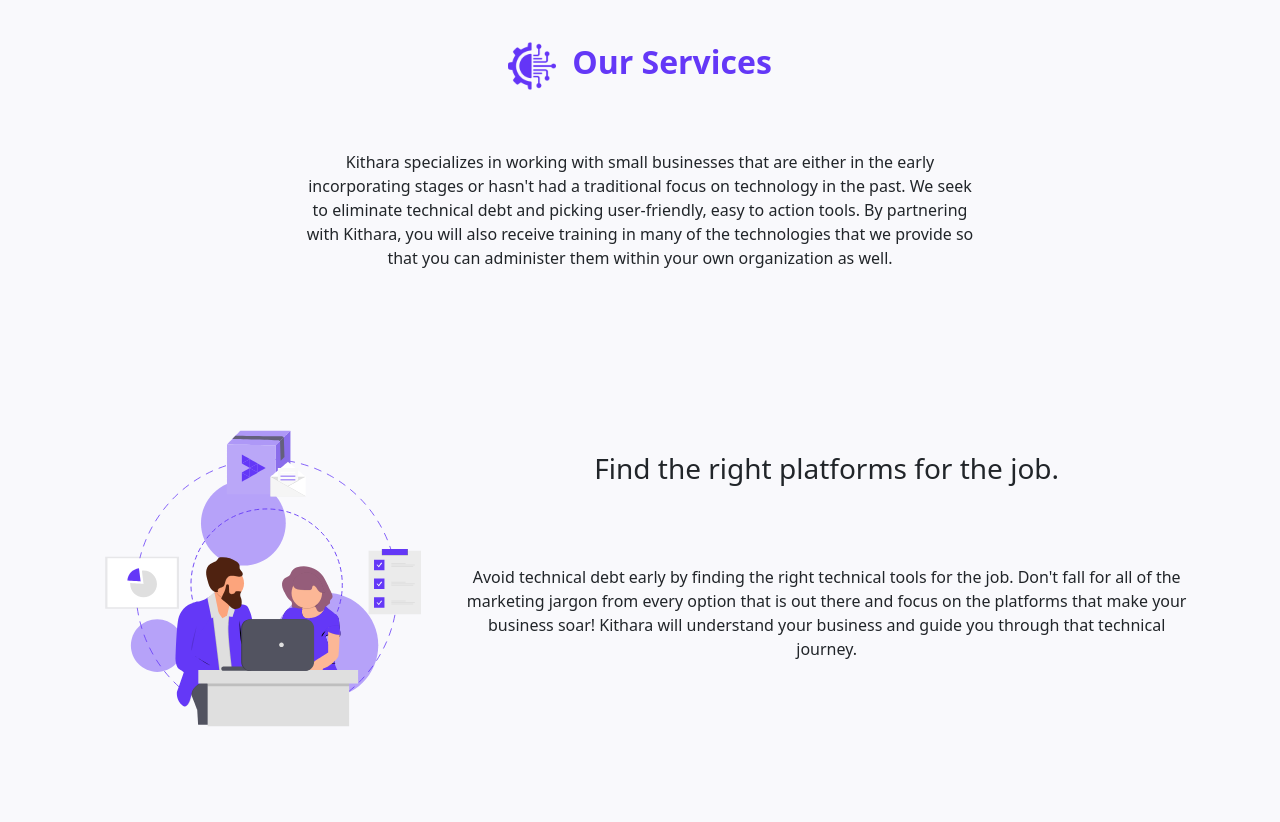
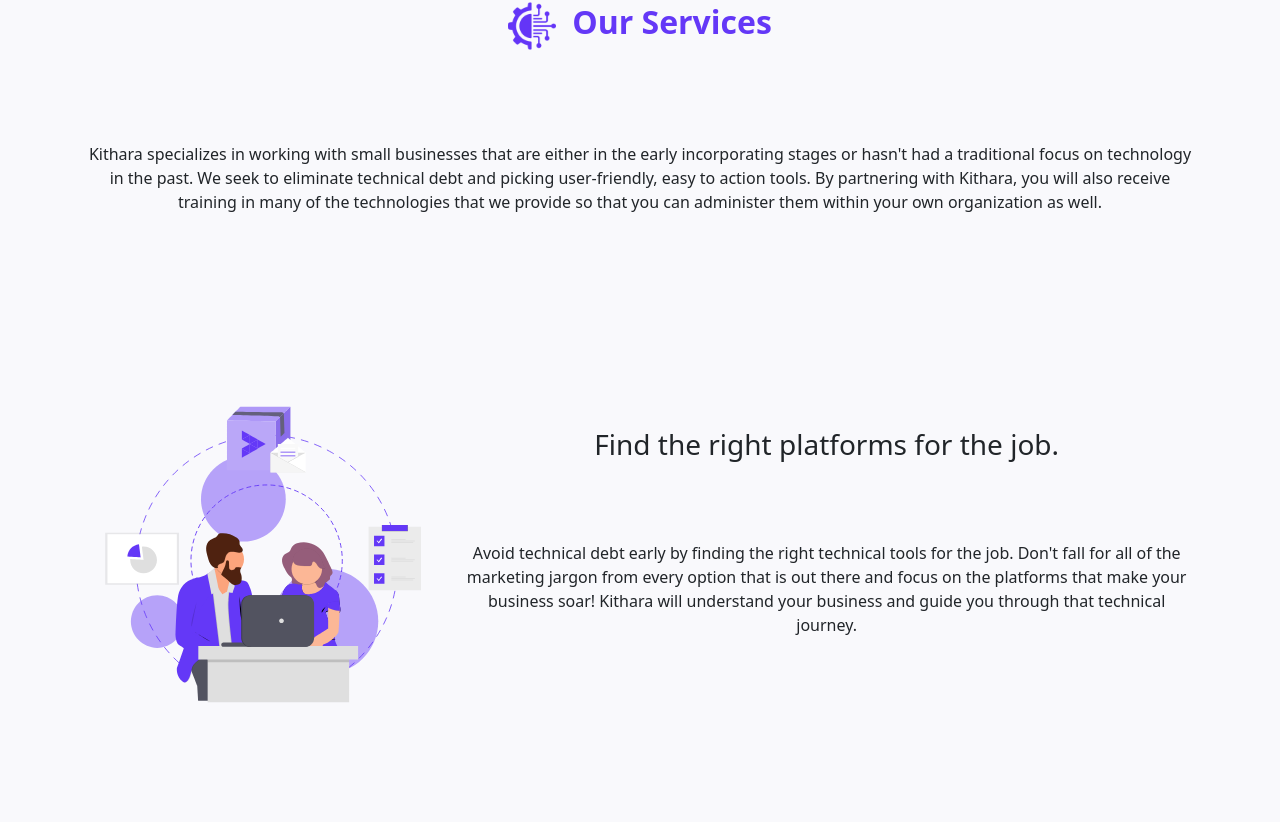
Before and after one commit to ZachTippit/Kithara, a React (Create React App) app in the folder kithara/: page / in a window 1280 px wide. Shown: the part 1658-2480 px from the top of the page. Built offline with nearby package versions, Linux system fonts and the light colour scheme.

Commit message:
Update index.css

```diff
--- a/kithara/src/index.css
+++ b/kithara/src/index.css
@@ -144,7 +144,7 @@
 }
 
 .services > p{
-  margin-bottom: 10%;
+  margin: 2rem auto;
 }
 
 .service{
@@ -281,9 +281,8 @@
 
 
   .section > p{
-    padding-left: 20%;
-    padding-right: 20%;
-    margin: auto;
+    padding-left: 25%;
+    padding-right: 25%;
   }
 }
 
@@ -291,6 +290,11 @@
   .section, .nav {
       padding-left: 80px;
       padding-right: 80px;
+  }
+
+  .section > p{
+    padding-left: 0%;
+    padding-right: 0%;
   }
 
   .project-grid {
```
